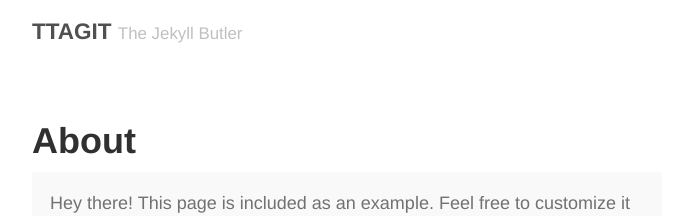
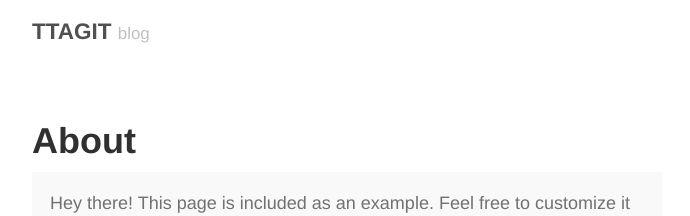
Before and after one commit to ttagit/blog, a Jekyll site: the page built from about.md, in a window 1280 px wide. Shown: the top 216 px of the page, without its empty margins (293-983 px from the left). Built offline with Jekyll 4.4.1, drawn with Linux system fonts in a browser that asks for light colours.

Commit message:
paginate 10

```diff
--- a/_config.yml
+++ b/_config.yml
@@ -6,9 +6,9 @@ relative_permalinks:
 
 # Setup
 title:               TTAGIT
-tagline:             The Jekyll Butler
+tagline:             blog
 url:                 http://ttagit.com/blog
-paginate:            1
+paginate:            10
 baseurl:             http://ttagit.com/blog
 
 # Assets
```
